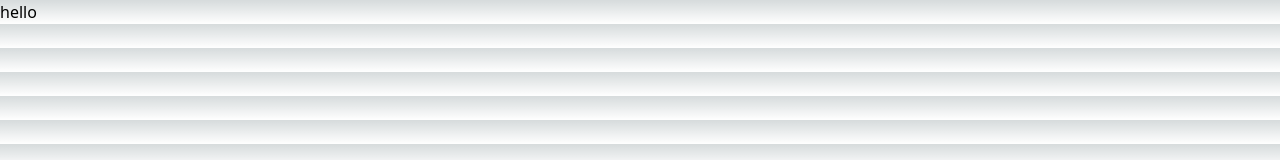
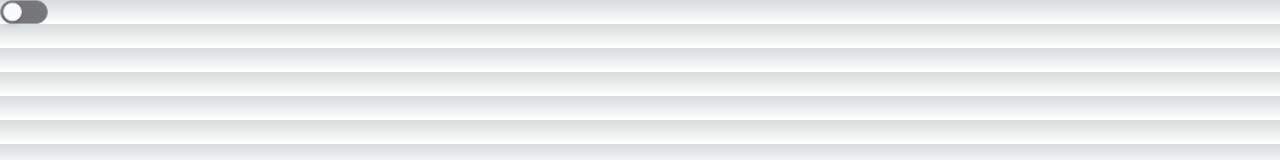
Before and after one commit to seungyeonchoo/events_around_me, a Next.js app: page / in a window 1280 px wide. Shown: the top 160 px of the page. Built offline with nearby package versions, Linux system fonts and the light colour scheme.

Commit message:
feat: implement CheckBox component(Atoms/CheckBox)

```diff
--- a/src/components/Atoms/Button/index.tsx
+++ b/src/components/Atoms/Button/index.tsx
@@ -8,20 +8,32 @@ export interface ButtonProps extends TButton {
   disabled?: boolean | undefined;
   children: ReactNode;
   link?: string | undefined;
+  extra_style?: string | undefined;
 }
 
-const Button = ({ children, color, rounded, responsive, size, link, ...rest }: ButtonProps) => {
+const Button = ({
+  children,
+  extra_style,
+  color,
+  rounded,
+  responsive,
+  size,
+  link,
+  ...rest
+}: ButtonProps) => {
+  const styles = getStyles({ color, size, rounded, responsive });
+
   if (link)
     return (
       <Link href={link}>
-        <button className={getStyles({ color, size, rounded, responsive })} {...rest}>
+        <button className={`${styles} ${extra_style}`} {...rest}>
           {children}
         </button>
       </Link>
     );
 
   return (
-    <button className={getStyles({ color, size, rounded, responsive })} {...rest}>
+    <button className={`${styles} ${extra_style}`} {...rest}>
       {children}
     </button>
   );
--- /dev/null
+++ b/src/components/Atoms/CheckBox/getStyles.ts
@@ -0,0 +1,24 @@
+const TOGGLE_SIZE = {
+  sm: {
+    switch: 'w-[3rem] h-[1.5rem]',
+    button: 'left-[2px] w-[1.2rem] h-[1.2rem] peer-checked:translate-x-[1.5rem]',
+  },
+  lg: {
+    switch: 'w-[5rem] h-[2.5rem]',
+    button: 'left-[5px] w-[2rem] h-[2rem] peer-checked:translate-x-[2.25rem]',
+  },
+};
+
+const BASE_STYLES = {
+  switch: 'border block relative rounded-3xl cursor-pointer',
+  button:
+    'top-[50%] translate-y-[-50%] absolute bg-gray-50 border-gray-300 border shadow-md rounded-full transition-all',
+};
+
+const getStyles = (size: 'sm' | 'lg') => {
+  const switch_style = `${BASE_STYLES['switch']} ${TOGGLE_SIZE[size].switch}`;
+  const button_style = `${BASE_STYLES['button']} ${TOGGLE_SIZE[size].button}`;
+  return { switch_style, button_style };
+};
+
+export default getStyles;
--- /dev/null
+++ b/src/components/Atoms/CheckBox/index.tsx
@@ -0,0 +1,30 @@
+import { ComponentPropsWithoutRef } from 'react';
+import getStyles from './getStyles';
+
+export interface CheckBoxProps extends ComponentPropsWithoutRef<'input'> {
+  toggle_size: 'sm' | 'lg';
+  color: 'primary' | 'secondary' | 'dark';
+  extra_style?: string | undefined;
+}
+
+const SWITCH_COLOR = {
+  primary: 'bg-primary border-primary',
+  secondary: 'bg-secondary border-secondary',
+  dark: 'bg-dark border-dark',
+};
+
+const CheckBox = ({ toggle_size, extra_style, color, ...rest }: CheckBoxProps) => {
+  const { switch_style, button_style } = getStyles(toggle_size);
+  return (
+    <label
+      className={`${switch_style} ${extra_style} ${
+        rest.checked ? SWITCH_COLOR[color] : 'bg-default_strong border-gray-400'
+      }`}
+    >
+      <input className="peer sr-only" type="checkbox" readOnly {...rest} />
+      <span className={button_style}></span>
+    </label>
+  );
+};
+
+export default CheckBox;
--- a/src/components/Atoms/Input/index.tsx
+++ b/src/components/Atoms/Input/index.tsx
@@ -4,11 +4,13 @@ import getStyles from './getStyles';
 
 type TInput = InputStyleProps & ComponentPropsWithoutRef<'input'>;
 
-export interface InputProps extends TInput {}
+export interface InputProps extends TInput {
+  extra_style?: string | undefined;
+}
 
-const Input = ({ input_size, rounded, responsive, border, ...rest }: InputProps) => {
+const Input = ({ input_size, rounded, extra_style, responsive, border, ...rest }: InputProps) => {
   const styles = getStyles({ input_size, responsive, rounded, border });
-  return <input className={styles} {...rest} />;
+  return <input className={`${styles} ${extra_style}`} {...rest} />;
 };
 
 export default Input;
--- a/src/components/Atoms/Text/index.tsx
+++ b/src/components/Atoms/Text/index.tsx
@@ -7,22 +7,33 @@ export interface TextProps extends TextStyleProps {
   text_tag: TagType;
   children: ReactNode;
   link?: string;
+  extra_style?: string | undefined;
 }
 
-const Text = ({ children, color, bold, size, italic, text_tag, underline, ...rest }: TextProps) => {
+const Text = ({
+  children,
+  color,
+  bold,
+  size,
+  italic,
+  text_tag,
+  underline,
+  extra_style,
+  ...rest
+}: TextProps) => {
   const TAG = text_tag;
   const styles = getStyles({ color, bold, size, underline, italic });
 
   if (rest.link)
     return (
       <Link href={rest.link}>
-        <TAG className={`${styles} cursor-pointer`} {...rest}>
+        <TAG className={`${styles} ${extra_style} cursor-pointer`} {...rest}>
           {children}
         </TAG>
       </Link>
     );
   return (
-    <TAG className={styles} {...rest}>
+    <TAG className={`${styles} ${extra_style}`} {...rest}>
       {children}
     </TAG>
   );
--- a/src/pages/index.tsx
+++ b/src/pages/index.tsx
@@ -1,5 +1,16 @@
+import { useState } from 'react';
+import CheckBox from '../components/Atoms/CheckBox';
+
 const Welcome = () => {
-  return <div>hello</div>;
+  const [checked, setChecked] = useState(false);
+  return (
+    <CheckBox
+      toggle_size="sm"
+      color="secondary"
+      checked={checked}
+      onClick={() => setChecked(!checked)}
+    />
+  );
 };
 
 export default Welcome;
```
Also changed, not shown: 2 other files (tests, documents, lock files or other folders).
